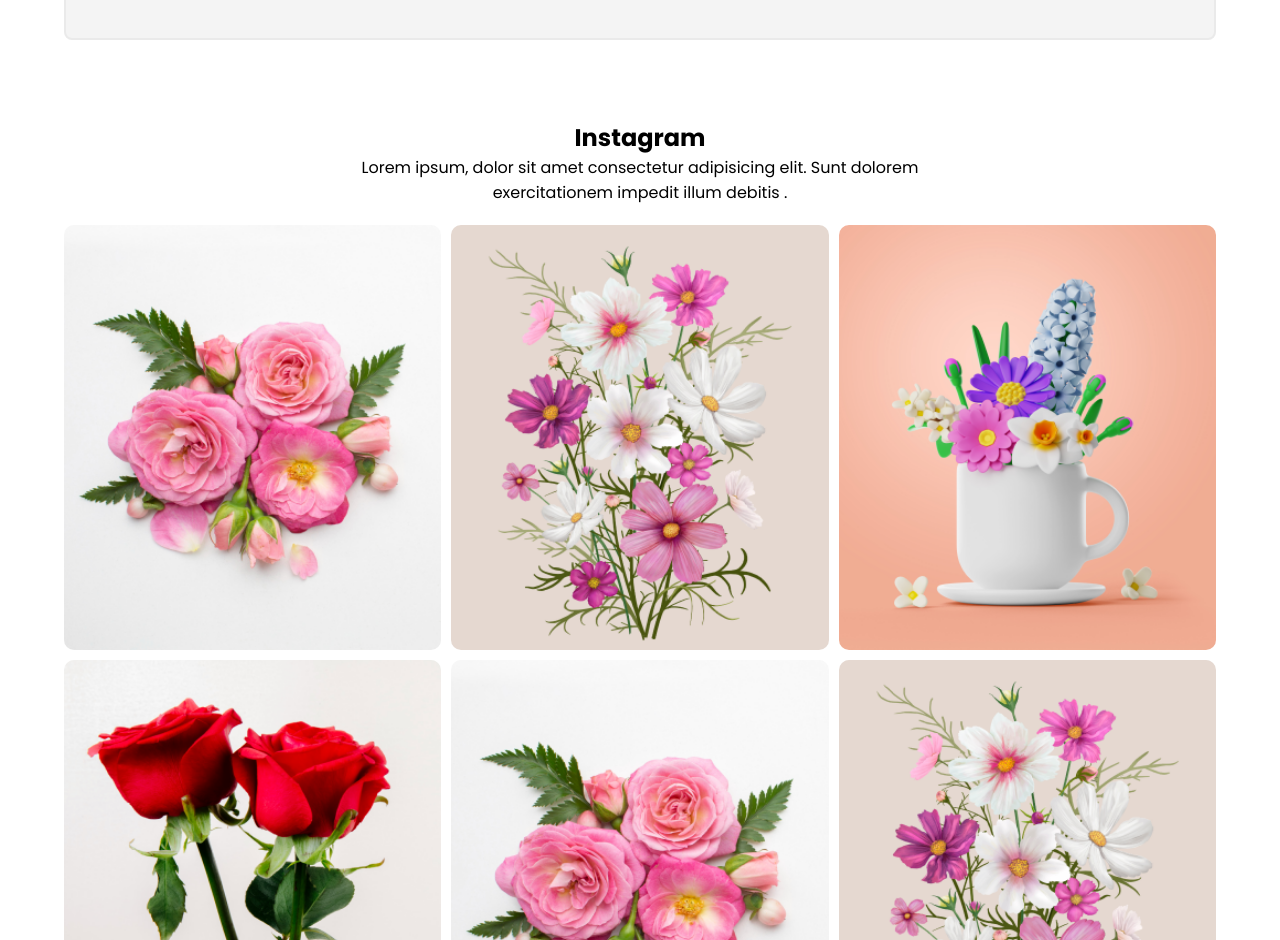
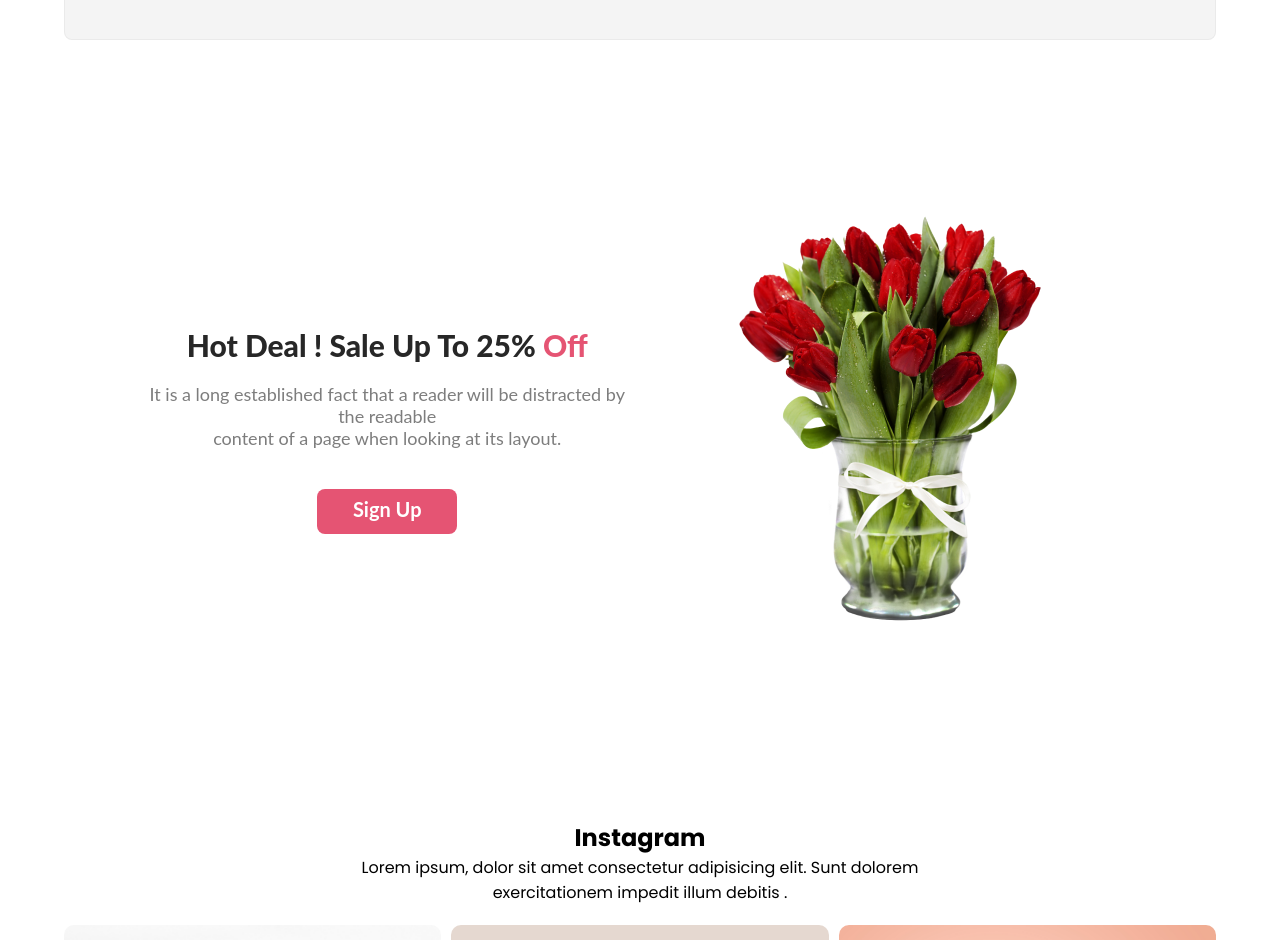
Before and after one commit to abdulmazidakash/conceptual-2-flower-shop, a plain HTML site: page index.html in a window 1280 px wide. Shown: the part 1880-2820 px from the top of the page. Drawn offline with Linux system fonts and the light colour scheme.

Commit message:
hot-deal-section-content-done

```diff
--- a/index.html
+++ b/index.html
@@ -64,6 +64,22 @@
         </section>
         <!-- requirement section container ends here  -->
 
+        <!-- hot deal section container starts here  -->
+        <section class="hot-deal-section-container">
+            <div class="hot-deal-section-content">
+                <div class="hot-deal-text-content">
+                    <h2>Hot Deal ! Sale Up To 25% <span id="hot-pink">Off</span></h2>
+                    <p>It is a long established fact that a reader will be distracted by the readable
+                        <br> content of a page when looking at its layout.</p>
+                    <butto id="sign-btn">Sign Up</button>
+                </div>
+                <div class="hot-deal-image">
+                    <img src="images/hot-deal.png" alt="">
+                </div>
+            </div>
+        </section>
+
+        <!-- hot deal section container ends here  -->
         <!-- instagram section container starts here  -->
 
         <section class="instagram-section-container">
--- a/styles/style.css
+++ b/styles/style.css
@@ -29,8 +29,6 @@ body{
     width: 50%;
     height: 650px;
     /* border: 2px solid; */
-
-
 
     display: flex;
     flex-direction: column;
@@ -244,7 +242,7 @@ body{
 .requirement-section-container{
     width: 90%;
     height: 320px;
-    border: 2px solid rgba(39, 39, 39, 0.05);
+    border: 1px solid rgba(39, 39, 39, 0.05);
 
     /* margin-bottom: 180px; */
     margin: 0 auto;
@@ -285,3 +283,91 @@ body{
     height: 35px;
     margin-top: 20px;
 }
+
+/* hot-deal-section-container styles starts here  */
+.hot-deal-section-container{
+    width: 100%;
+    height: 620px;
+    /* border: 2px solid; */
+    margin-top: 80px ;
+}
+.hot-deal-section-content{
+    width: 79%;
+    height: 620px;
+    margin: 0 auto;
+    /* border: 2px solid; */
+    display: flex;
+
+
+}
+.hot-deal-text-content{
+    width: 50%;
+    /* border: 2px solid; */
+    /* margin: 0 auto; */
+
+    display: flex;
+    flex-direction: column;
+    justify-content: center;
+    align-items: center;
+    text-align: center;
+
+}
+.hot-deal-text-content h2{
+    font-family: Lato;
+    font-size: 30px;
+    font-weight: 800;
+    color: #272727;
+
+    margin-bottom: 20px;
+
+}
+.hot-deal-text-content p{
+    color: rgba(39, 39, 39, 0.6);
+    font-family: Lato;
+    font-size: 18px;
+    font-weight: 400;
+
+}
+#hot-pink{
+    color: #E55473;
+}
+.hot-deal-image{
+    /* width: 50%; */
+    /* border: 2px solid; */
+
+    margin: 0 auto;
+    display: flex;
+    margin-top: 90px;
+
+    /* justify-content: center;
+    flex-direction: column;
+    align-items: center; */
+
+    width: 318px;
+    height: 420px;
+}
+#sign-btn{
+    /* width: 100px;
+    height: 44px;
+    border: none;
+    border-radius: 8px;
+    background-color: rgb(229, 84, 115);
+    color: white; */
+
+    border-radius: 8px;
+    border: none;
+    padding-top: 8px;
+    margin-top: 40px;
+
+    width: 140px;
+    height: 45px ;
+
+    background: rgb(229, 84, 115);
+    color: rgb(255, 255, 255);
+
+    font-family: Lato;
+    font-size: 20px;
+    font-weight: 700;
+    text-align: center;
+
+}
```
Also changed, not shown: images/hot-deal.png (renamed from images/pngwing 8.png).
